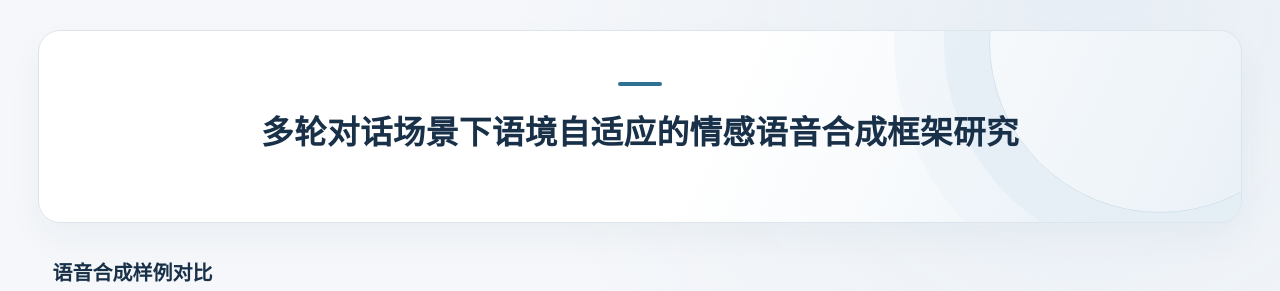
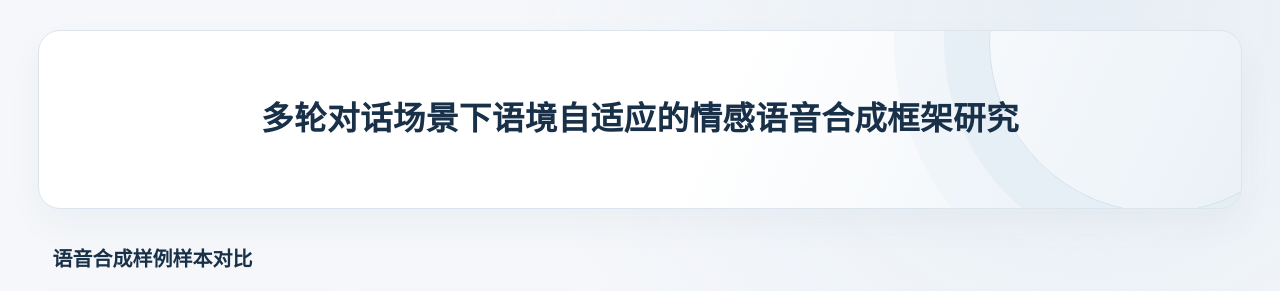
Before and after one commit to xrq682/TTSdemo.github.io, a plain HTML site: page index.html in a window 1280 px wide. Shown: the top 291 px of the page. Drawn offline with Linux system fonts and the light colour scheme.

Commit message:
Update index.html

```diff
--- a/index.html
+++ b/index.html
@@ -5,19 +5,18 @@
   <meta name="viewport" content="width=device-width, initial-scale=1">
   <meta name="description" content="多轮对话场景下语境自适应的情感语音合成框架研究">
   <title>多轮对话场景下语境自适应的情感语音合成框架研究</title>
-  <link rel="stylesheet" href="style.css?v=20261119-3">
+  <link rel="stylesheet" href="style.css?v=20261119-4">
   <script src="script.js?v=20261119-1" defer></script>
 </head>
 <body>
   <main class="page">
     <header class="hero">
-      <div class="hero-rule"></div>
       <p class="eyebrow"></p>
       <h1>多轮对话场景下语境自适应的情感语音合成框架研究</h1>
       <p class="hero-note"></p>
     </header>
     <section class="comparison" aria-labelledby="comparison-title">
-      <div class="section-title"><span class="section-index"></span><h2 id="comparison-title">语音合成样例对比</h2></div>
+      <div class="section-title"><span class="section-index"></span><h2 id="comparison-title">语音合成样例样本对比</h2></div>
       <div class="table-scroll">
         <div id="audio-container" class="audio-grid" aria-label="语音合成方法对比">
           <p class="load-message">正在加载语音对比内容…</p>
```
